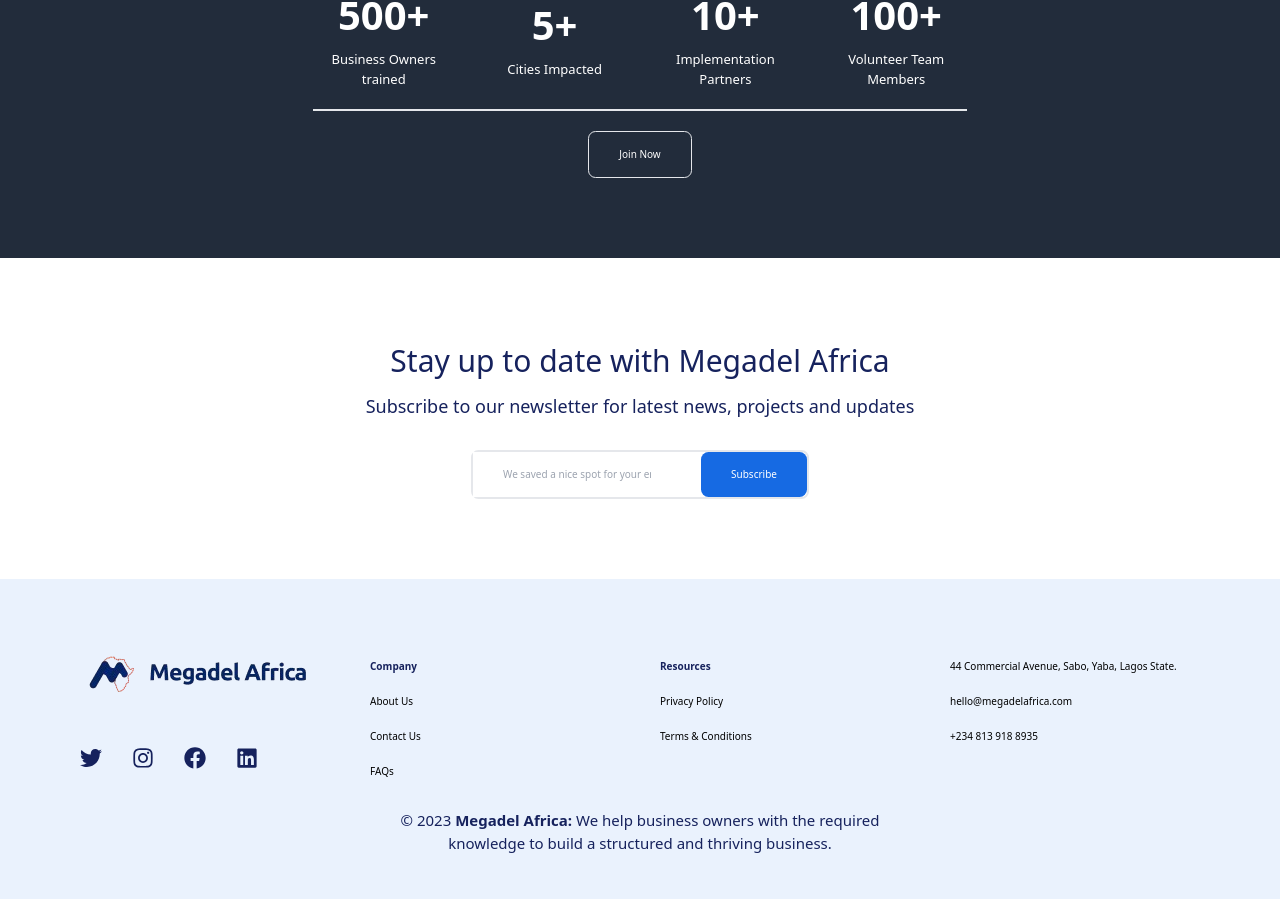
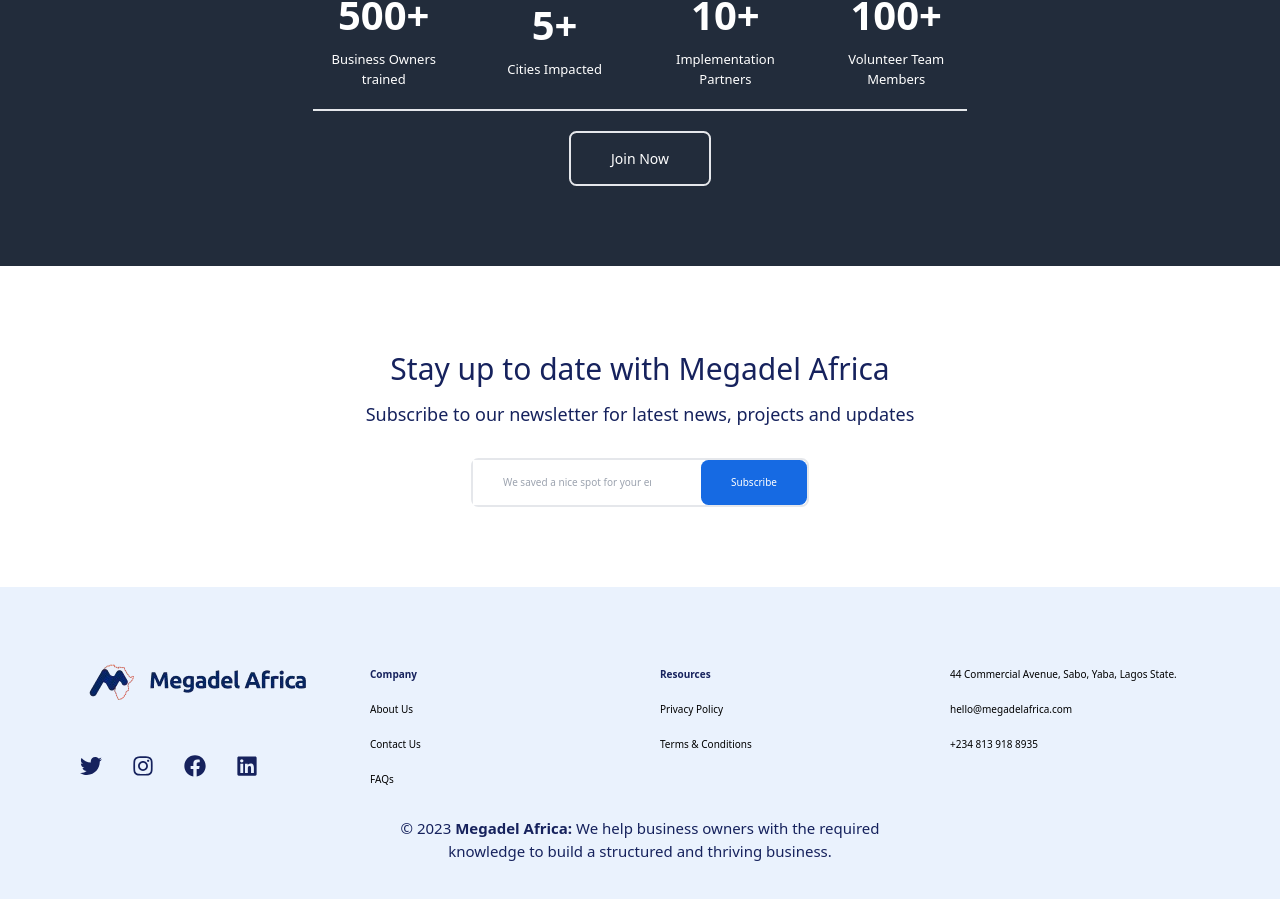
Before and after one commit to Thoobi/megadel-africa, a React (Vite) app: page / in a window 1280 px wide. Shown: the part 5413-6312 px from the top of the page. Built offline with nearby package versions, Linux system fonts and the light colour scheme.

Commit message:
style: update button styling in CommunitySection for better appearance

```diff
--- a/src/components/communitySection.jsx
+++ b/src/components/communitySection.jsx
@@ -38,7 +38,7 @@
           </span>
         </li>
       </ul>
-      <button className="border-[1px] rounded-xl px-[3rem] py-[1.5rem]">
+      <button className="border-2 rounded-xl px-16 py-6 font-medium text-14">
         Join Now
       </button>
     </section>
```
